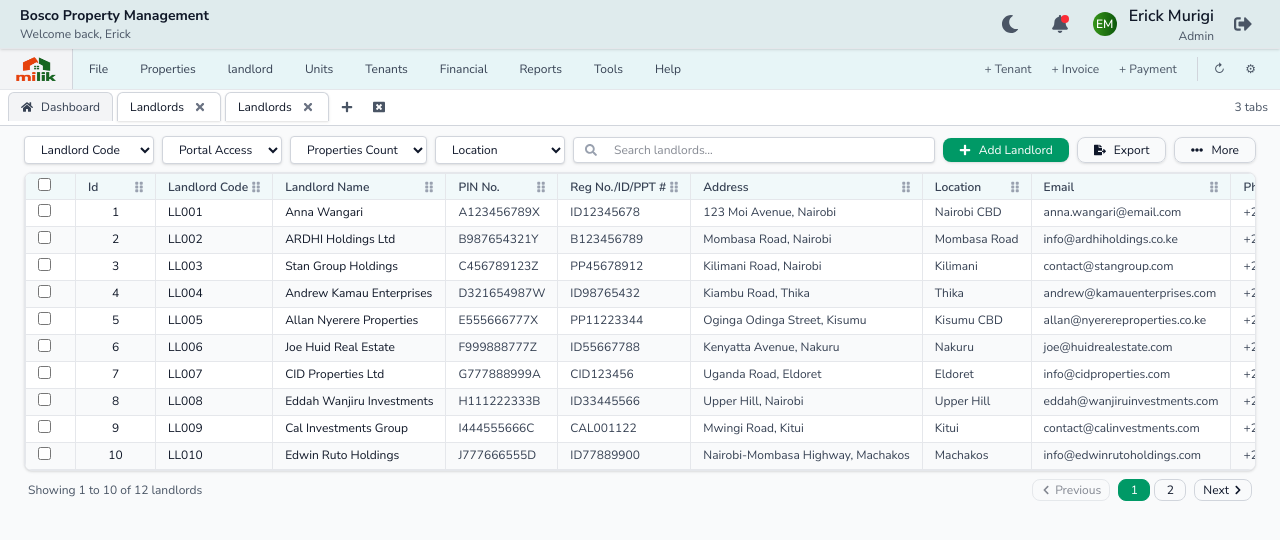
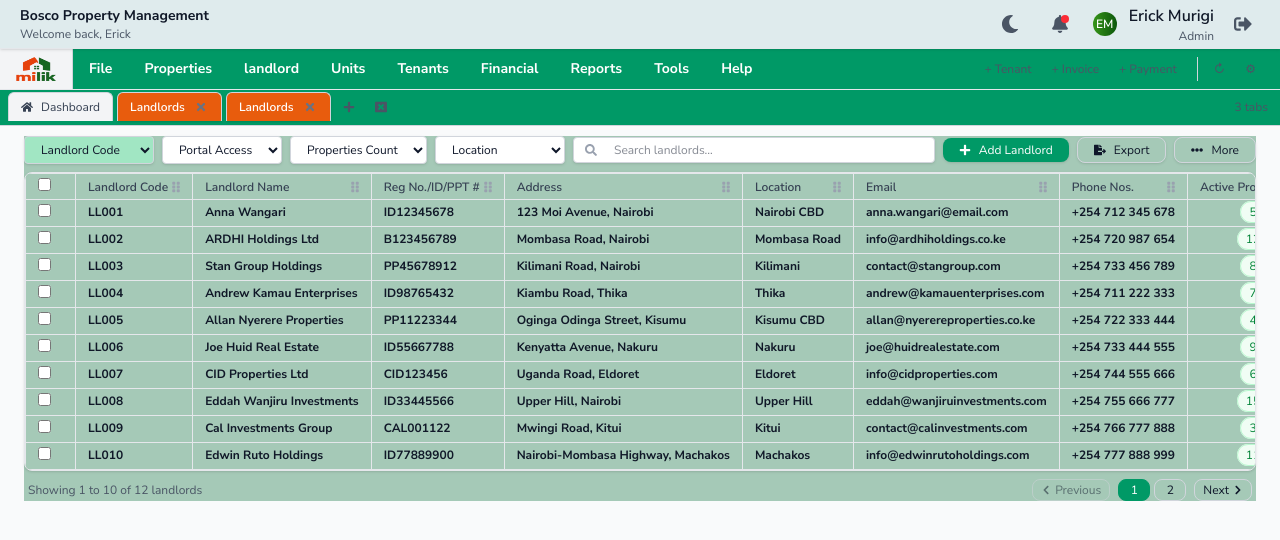
Before and after one commit to erickmurigi/MilikClient, a React (Vite) app: page /landlords in a window 1280 px wide. Shown: the top 540 px of the page. Built offline with nearby package versions, Linux system fonts and the light colour scheme.

Commit message:
Color changes on some pages

```diff
--- a/src/components/Layout/DashboardLayout.jsx
+++ b/src/components/Layout/DashboardLayout.jsx
@@ -364,7 +364,7 @@ const TopToolbar = ({ darkMode }) => {
   return (
     <div className="relative">
       <Navbar darkMode={darkMode} />
-      <div className={`flex items-center ${darkMode ? 'bg-gray-800' : 'bg-[#e7f5f7]'}`}>
+      <div className={`flex items-center ${darkMode ? 'bg-gray-800' : 'bg-emerald-600'}`}>
         {/* Application Logo/Title */}
         <div className={`px-4 py-2 ${darkMode ? 'bg-gray-900' : 'bg-gray-100'} border-r ${darkMode ? 'border-gray-700' : 'border-gray-300'}`}>
           <Link to="/dashboard" className="flex items-center space-x-2 no-underline">
@@ -380,11 +380,11 @@ const TopToolbar = ({ darkMode }) => {
                 setActiveMenu(activeMenu === item.id ? null : item.id);
                 setActiveSubMenu(null);
               }}
-              className={`px-4 py-2 text-xs font-medium transition-colors ${
+              className={`px-4 py-2 text-sm font-bold text-white transition-colors ${
                 activeMenu === item.id
                   ? darkMode
                     ? 'bg-gray-700 text-white'
-                    : 'bg-gray-200 text-gray-900'
+                    : 'bg-gray-200 text-white'
                   : darkMode
                   ? 'text-gray-300 hover:bg-gray-700 hover:text-white'
                   : 'text-gray-700 hover:bg-gray-100 hover:text-gray-900'
--- a/src/components/Layout/TabManager.jsx
+++ b/src/components/Layout/TabManager.jsx
@@ -170,7 +170,7 @@ const TabManager = ({ darkMode }) => {
   // Sort tabs by timestamp (oldest first)
   const sortedTabs = [...tabs].sort((a, b) => a.timestamp - b.timestamp);
  return (
-    <div className={`flex items-center ${darkMode ? 'bg-gray-800' : 'bg-[#ffffff]'} border-b ${darkMode ? 'border-gray-700' : 'border-gray-300'} overflow-x-auto`}>
+    <div className={`flex items-center ${darkMode ? 'bg-gray-800' : 'bg-emerald-600'} border-b ${darkMode ? 'border-gray-700' : 'border-gray-300'} overflow-x-auto`}>
       <div className="flex items-center px-2 py-1 space-x-1 min-w-max">
         {sortedTabs.map((tab) => (
           <div
@@ -179,7 +179,7 @@ const TabManager = ({ darkMode }) => {
               activeTab === tab.id
                 ? darkMode
                   ? 'bg-gray-900 text-white border-gray-600'
-                  : 'bg-white text-gray-900 border-gray-300 shadow-sm'
+                  : 'bg-[#E85C0D] text-white border-gray-300 shadow-sm font-semibold'
                 : darkMode
                 ? 'bg-gray-700 text-gray-300 border-gray-600 hover:bg-gray-600'
                 : 'bg-gray-100 text-gray-700 border-gray-300 hover:bg-gray-200'
--- a/src/index.css
+++ b/src/index.css
@@ -36,6 +36,7 @@ body {
   font-family: 'Nunito Sans', system-ui, -apple-system, Segoe UI, Roboto, 'Helvetica Neue', Arial, sans-serif;
   color: #0f172a;
   overflow-x: hidden;
+  background: #a1e6c3;
 }
 
 /* Custom scrollbar */
--- a/src/pages/Landlord/Landlord.jsx
+++ b/src/pages/Landlord/Landlord.jsx
@@ -224,10 +224,10 @@ const Landlords = () => {
   ];
 
   const columns = [
-    { key: 'id', label: 'Id' },
+
     { key: 'code', label: 'Landlord Code' },
     { key: 'name', label: 'Landlord Name' },
-    { key: 'pin', label: 'PIN No.' },
+
     { key: 'regId', label: 'Reg No./ID/PPT #' },
     { key: 'address', label: 'Address' },
     { key: 'location', label: 'Location' },
@@ -384,11 +384,11 @@ const Landlords = () => {
 
   return (
     <DashboardLayout>
-      <div className="p-0">
+      <div className="p-0 bg-[#a5c9b7]">
         {/* Search and Filters Row */}
         <div className="flex flex-wrap items-center gap-2 mb-2">
           {/* Filter dropdowns */}
-          <select className="px-3 py-1 text-xs border border-gray-300 rounded bg-white shadow-sm focus:outline-none focus:ring-1 focus:ring-emerald-500 focus:border-emerald-500">
+          <select className="px-3 py-1 text-xs border border-gray-300 rounded bg-[#a1e6c3] shadow-sm focus:outline-none focus:ring-1 focus:ring-emerald-500 focus:border-emerald-500">
             <option>Landlord Code</option>
             <option>Landlord Name</option>
             <option>PIN No.</option>
@@ -450,16 +450,16 @@ const Landlords = () => {
         </div>
 
         {/* Boxed Table Design with adjustable columns */}
-        <div className="bg-white border border-gray-200 rounded-lg shadow-sm overflow-hidden">
+        <div className="bg-[#a5c9b7] border border-gray-200 rounded-lg shadow-sm overflow-hidden">
           <div className="overflow-x-auto">
             <table
-              className="min-w-full text-xs border-collapse border border-gray-200"
+              className="min-w-full text-xs border-collapse bg-[#a5c9b7] border border-gray-200"
               ref={tableRef}
               style={{ tableLayout: 'fixed' }}
             >
               {/* Table header */}
               <thead>
-                <tr className="bg-[#f1f9fa]">
+                <tr className="bg-[#a5c9b7]">
                   <th className="px-3 py-1 text-left font-semibold text-gray-700 border border-gray-200"
                       style={{ width: '50px', minWidth: '50px', maxWidth: '50px' }}>
                     <input
@@ -501,10 +501,10 @@ const Landlords = () => {
                 {currentLandlords.map((landlord, index) => (
                   <tr
                     key={landlord.id}
-                    className={`hover:bg-gray-50 hover:text-black cursor-pointer transition-colors duration-150 ${getRowClass(index)}`}
+                    className={`hover:bg-white-100 hover:text-black bg-[#a5c9b7] cursor-pointer transition-colors duration-150 ${getRowClass(index)}`}
                   >
                     <td
-                      className="px-3 py-1 border border-gray-200 align-top"
+                      className="px-3 py-1 border  bg-[#a5c9b7] border-gray-200 align-top"
                       style={{ width: '50px', minWidth: '50px', maxWidth: '50px' }}
                       onClick={handleCheckboxClick}
                     >
@@ -518,44 +518,40 @@ const Landlords = () => {
                     </td>
 
                     {/* Table cells for each column */}
-                    <td className="px-3 py-1 font-medium text-gray-900 border border-gray-200 align-top text-center">
-                      {landlord.id}
-                    </td>
-                    <td className="px-3 py-1 font-medium text-gray-900 border border-gray-200 align-top whitespace-nowrap overflow-hidden text-ellipsis">
+
+                    <td className="px-3 py-1 bg-[#a5c9b7] font-bold text-gray-900 border border-gray-200 align-top whitespace-nowrap overflow-hidden text-ellipsis">
                       {landlord.code}
                     </td>
-                    <td className="px-3 py-1 text-gray-900 border border-gray-200 align-top whitespace-nowrap overflow-hidden text-ellipsis">
+                    <td className="px-3 py-1 bg-[#a5c9b7] font-bold text-gray-900 border border-gray-200 align-top whitespace-nowrap overflow-hidden text-ellipsis">
                       {landlord.name}
                     </td>
-                    <td className="px-3 py-1 text-gray-700 border border-gray-200 align-top whitespace-nowrap overflow-hidden text-ellipsis">
-                      {landlord.pin}
-                    </td>
-                    <td className="px-3 py-1 text-gray-700 border border-gray-200 align-top whitespace-nowrap overflow-hidden text-ellipsis">
+
+                    <td className="px-3 py-1 bg-[#a5c9b7] font-bold text-gray-900 border border-gray-200 align-top whitespace-nowrap overflow-hidden text-ellipsis">
                       {landlord.regId}
                     </td>
-                    <td className="px-3 py-1 text-gray-700 border border-gray-200 align-top whitespace-nowrap overflow-hidden text-ellipsis">
+                    <td className="px-3 py-1 bg-[#a5c9b7] font-bold text-gray-900 border border-gray-200 align-top whitespace-nowrap overflow-hidden text-ellipsis">
                       {landlord.address}
                     </td>
-                    <td className="px-3 py-1 text-gray-700 border border-gray-200 align-top whitespace-nowrap overflow-hidden text-ellipsis">
+                    <td className="px-3 py-1 bg-[#a5c9b7] font-bold text-gray-900 border border-gray-200 align-top whitespace-nowrap overflow-hidden text-ellipsis">
                       {landlord.location}
                     </td>
-                    <td className="px-3 py-1 text-gray-700 border border-gray-200 align-top whitespace-nowrap overflow-hidden text-ellipsis">
+                    <td className="px-3 py-1 bg-[#a5c9b7] font-bold text-gray-900 border border-gray-200 align-top whitespace-nowrap overflow-hidden text-ellipsis">
                       {landlord.email}
                     </td>
-                    <td className="px-3 py-1 text-gray-700 border border-gray-200 align-top whitespace-nowrap overflow-hidden text-ellipsis">
+                    <td className="px-3 py-1 bg-[#a5c9b7] font-bold text-gray-900 border border-gray-200 align-top whitespace-nowrap overflow-hidden text-ellipsis">
                       {landlord.phone}
                     </td>
-                    <td className="px-3 py-1 text-center font-medium text-gray-900 border border-gray-200 align-top">
+                    <td className="px-3 py-1 bg-[#a5c9b7] text-center font-bold text-gray-900 border border-gray-200 align-top">
                       <span className="bg-green-50 text-green-700 px-2 py-0.5 rounded-full text-xs font-medium border border-green-200">
                         {landlord.activeProperties}
                       </span>
                     </td>
-                    <td className="px-3 py-1 text-center font-medium text-gray-900 border border-gray-200 align-top">
+                    <td className="px-3 py-1  bg-[#a5c9b7] text-center font-bold text-gray-900 border border-gray-200 align-top">
                       <span className="bg-gray-50 text-gray-700 px-2 py-0.5 rounded-full text-xs font-medium border border-gray-200">
                         {landlord.archivedProperties}
                       </span>
                     </td>
-                    <td className="px-3 py-1 border border-gray-200 align-top">
+                    <td className="px-3 py-1 bg-[#a5c9b7] border border-gray-200 align-top">
                       <span className={`inline-flex items-center px-2 py-0 rounded text-xs font-medium whitespace-nowrap ${
                         landlord.portalAccess === 'Enabled'
                           ? 'bg-green-50 text-green-700 border border-green-200'
```
